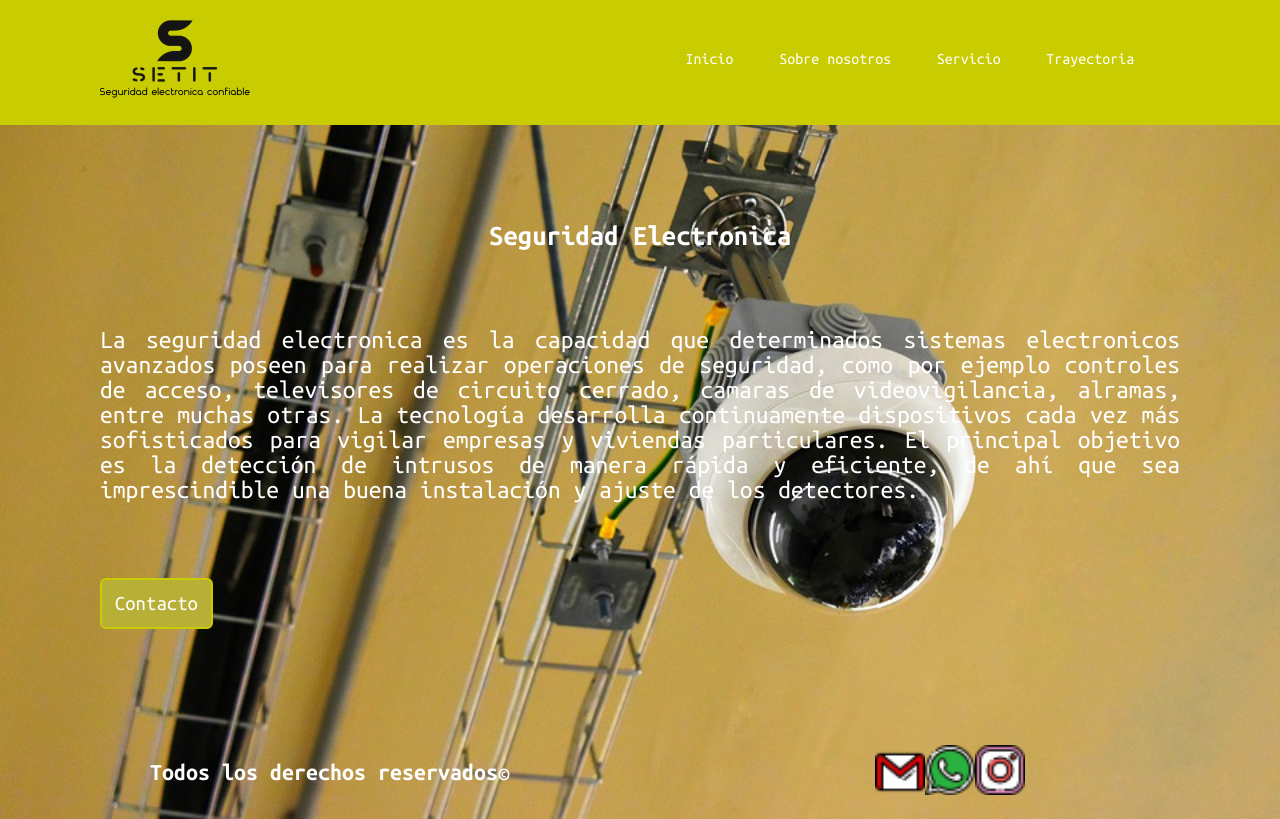
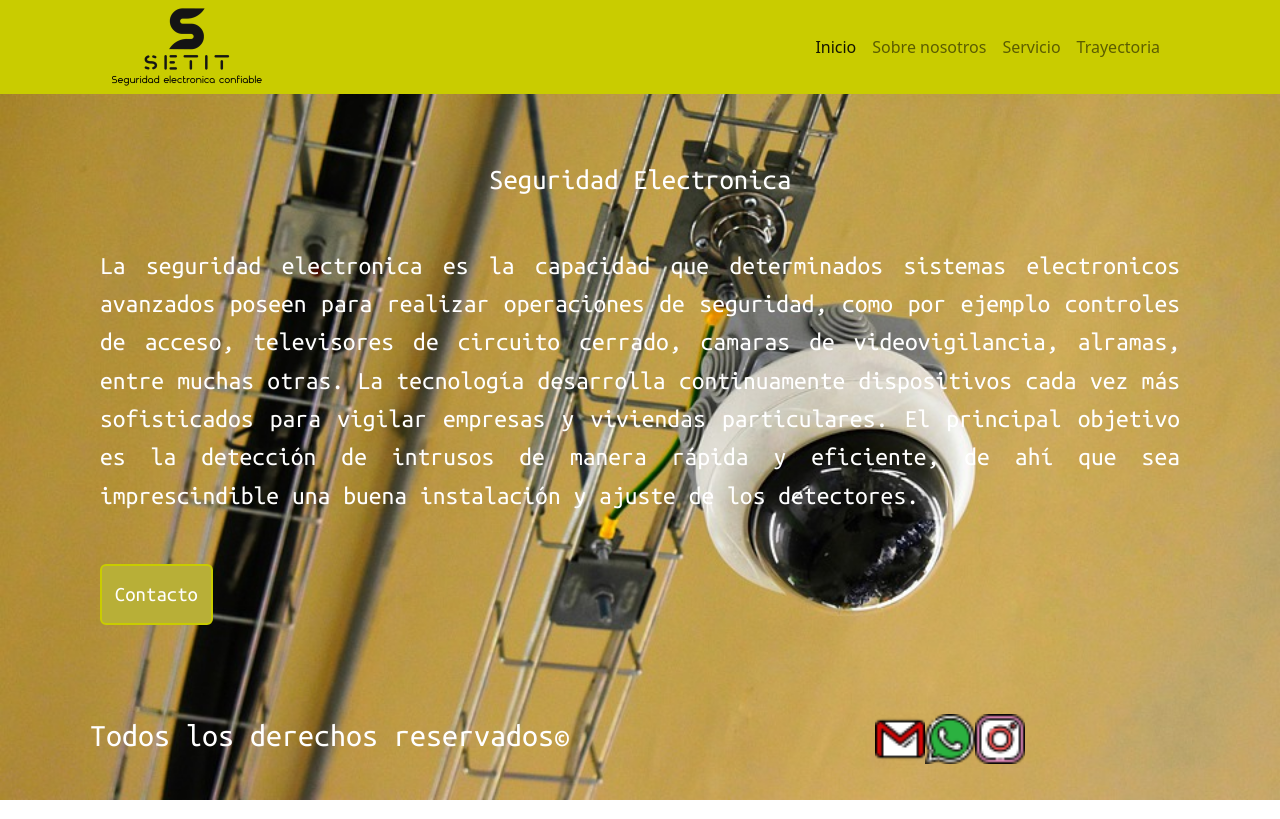
Before and after one commit to FabrizioMammma/SETIT, a plain HTML site: page index.html in a window 1280 px wide. Drawn offline with nearby package versions, Linux system fonts and the light colour scheme.

Commit message:
Primer version del proyecto con animaciones y boostrap

```diff
--- a/assets/css/index.css
+++ b/assets/css/index.css
@@ -38,10 +38,24 @@ ul {
 a {
     color: white;
 }
-.ul__item{
+
+.ul__item {
     text-decoration: none;
 }
+
 /*Header*/
+.bg-light {
+    --bs-bg-opacity: 1;
+    background-color: rgb(201, 204, 0) !important;
+}
+
+.container-fluid{
+    max-width: 1080px;
+}
+
+#navbarNav{
+    justify-content: end;
+}
 .header {
     background-color: rgb(201, 204, 0);
     padding: 20px;
@@ -141,7 +155,8 @@ a {
 }
 
 .main__section__a:hover {
-    background-color: rgb(201, 204, 0);;
+    background-color: rgb(201, 204, 0);
+    ;
 
 }
 
@@ -185,7 +200,8 @@ a {
     justify-content: space-between;
     grid-area: footer__diva;
 }
-.footer__gmail{
+
+.footer__gmail {
     display: flex;
     flex-direction: row;
     align-self: center;
@@ -367,6 +383,7 @@ a {
         top: 20%;
     }
 }
+
 @media screen and (max-width: 1024px) {
 
     .header {
@@ -573,6 +590,7 @@ a {
         top: 20%;
     }
 }
+
 @media screen and (max-width: 768px) {
     .header__nav {
         display: flex;
@@ -728,6 +746,7 @@ a {
     }
 
 }
+
 @media screen and (max-width: 320px) {
     .body {
         width: auto;
@@ -740,9 +759,11 @@ a {
         -o-background-size: cover;
         background-size: cover;
     }
+
     .header {
         background-color: rgb(201, 204, 0);
     }
+
     .header__nav {
         display: flex;
         flex-direction: row;
--- a/index.html
+++ b/index.html
@@ -7,6 +7,8 @@
     <meta name="viewport" content="width=device-width, initial-scale=1.0">
     <title>Home</title>
     <link rel="shortcut icon" href="assets/images/favicon.png" type="image/x-icon">
+    <link href="https://cdn.jsdelivr.net/npm/bootstrap@5.1.3/dist/css/bootstrap.min.css" rel="stylesheet"
+    integrity="sha384-1BmE4kWBq78iYhFldvKuhfTAU6auU8tT94WrHftjDbrCEXSU1oBoqyl2QvZ6jIW3" crossorigin="anonymous">
     <link rel="stylesheet" href="assets/css/index.css">
     <link rel="preconnect" href="https://fonts.googleapis.com">
     <link rel="preconnect" href="https://fonts.gstatic.com" crossorigin>
@@ -14,29 +16,40 @@
     <link rel="preconnect" href="https://fonts.googleapis.com">
     <link rel="preconnect" href="https://fonts.gstatic.com" crossorigin>
     <link href="https://fonts.googleapis.com/css2?family=Ubuntu+Mono&display=swap" rel="stylesheet">
-    <link
-    rel="stylesheet"
-    href="https://cdnjs.cloudflare.com/ajax/libs/animate.css/4.1.1/animate.min.css"/>
+    <link rel="stylesheet" href="https://cdnjs.cloudflare.com/ajax/libs/animate.css/4.1.1/animate.min.css" />
 </head>
 
 
 <body class="body">
-    <header class="header">
-        <nav class="header__nav">
-            <a href="index.html" class="header__nav__logo"><img src="assets/images/logo3.png" alt="SETIT-logo"
-                    width="150"></a>
-            <ul class="header__nav__ul">
-                <li><a class="ul__item" href="index.html">Inicio</a></li>
-                <li><a class="ul__item" href="assets/views/sobrenosotros.html">Sobre nosotros</a></li>
-                <li><a class="ul__item" href="assets/views/servicio.html">Servicio</a></li>
-                <li><a class="ul__item" href="assets/views/trayectoria.html">Trayectoria</a></li>
+    <nav class="navbar navbar-expand-lg navbar-light bg-light">
+        <div class="container-fluid">
+            <a href="index.html" class="header__nav__logo"><img src="assets/images/logo3.png" alt="SETIT-logo" width="150"></a>
+          <button class="navbar-toggler" type="button" data-bs-toggle="collapse" data-bs-target="#navbarNav" aria-controls="navbarNav" aria-expanded="false" aria-label="Toggle navigation">
+            <span class="navbar-toggler-icon"></span>
+          </button>
+          <div class="collapse navbar-collapse" id="navbarNav">
+            <ul class="navbar-nav">
+              <li class="nav-item">
+                <a class="nav-link active" aria-current="page" href="index.html">Inicio</a>
+              </li>
+              <li class="nav-item">
+                <a class="nav-link" href="assets/views/sobrenosotros.html">Sobre nosotros</a>
+              </li>
+              <li class="nav-item">
+                <a class="nav-link" href="assets/views/servicio.html">Servicio</a>
+              </li>
+              <li class="nav-item">
+                <a class="nav-link" href="assets/views/trayectoria.html">Trayectoria</a>
+              </li>
             </ul>
+          </div>
+        </div>
       </nav>
-    </header>
 
     <main class="main">
         <section class="main__section">
-            <h1 class="main__section__h1 animate__animated animate__heartBeat animate__slower 2s">Seguridad Electronica</h1>
+            <h1 class="main__section__h1 animate__animated animate__heartBeat animate__slower 2s">Seguridad Electronica
+            </h1>
             <p class="main__section__p">
                 La seguridad electronica es la capacidad que determinados sistemas electronicos avanzados poseen para
                 realizar operaciones de seguridad, como por ejemplo controles de acceso, televisores de circuito
@@ -59,7 +72,8 @@
                     height="50"></a>
             <a class="footer__whatsapp" href="index.html"><img src="assets/images/whatsapp.png" alt="whatsapp-logo"
                     width="50" height="50"></a>
-        <a class="footer__instagram" href="index.html"><img src="assets/images/instagram.png.png" alt="instagram-logo" width="50" height="50"></a>
+            <a class="footer__instagram" href="index.html"><img src="assets/images/instagram.png.png"
+                    alt="instagram-logo" width="50" height="50"></a>
         </div>
         <div class="footer__divh">
             <h2>Todos los derechos reservados©</h2>
@@ -68,7 +82,7 @@
 
 
 
-
+    <script src="https://cdn.jsdelivr.net/npm/bootstrap@5.1.3/dist/js/bootstrap.bundle.min.js" integrity="sha384-ka7Sk0Gln4gmtz2MlQnikT1wXgYsOg+OMhuP+IlRH9sENBO0LRn5q+8nbTov4+1p" crossorigin="anonymous"></script>
 </body>
 
 </html>
```
Also changed, not shown: assets/views/sobrenosotros.html (+27 -10 lines). Lines whose indentation alone changed are shown as unchanged.
